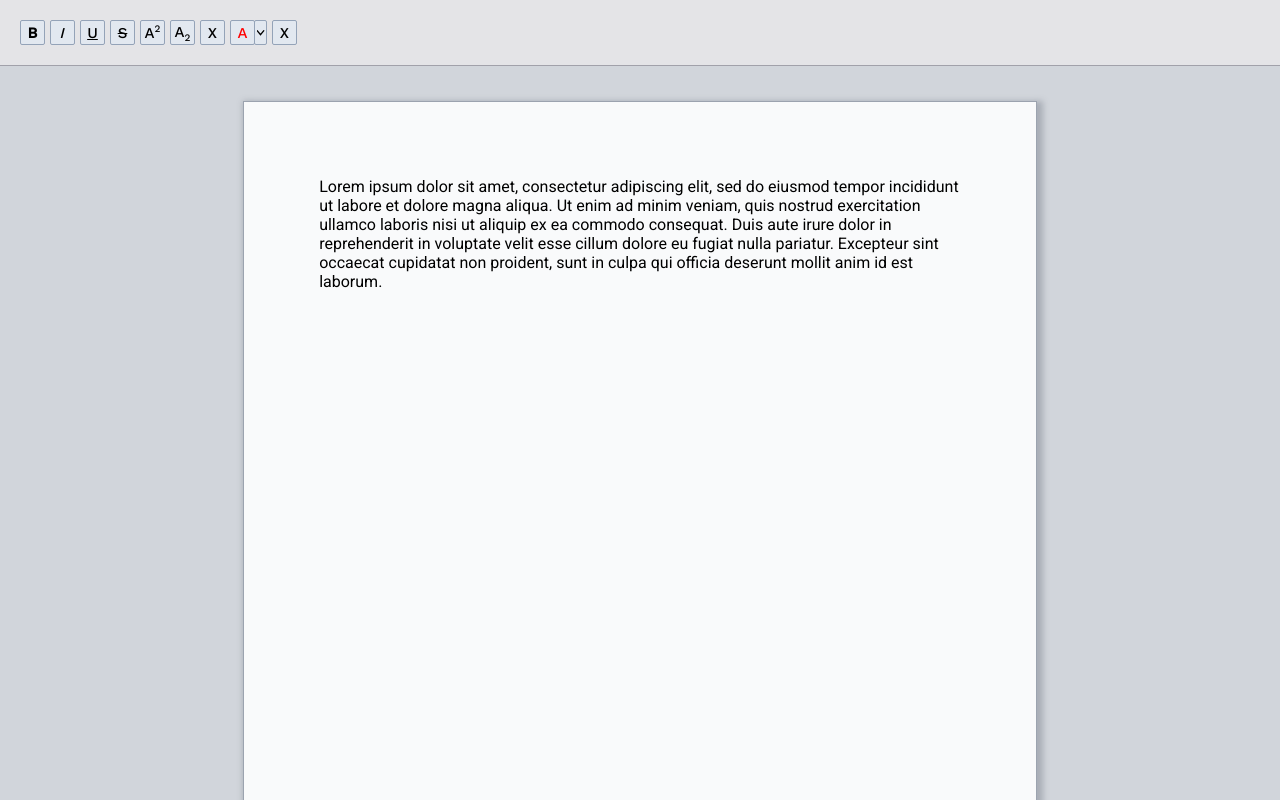
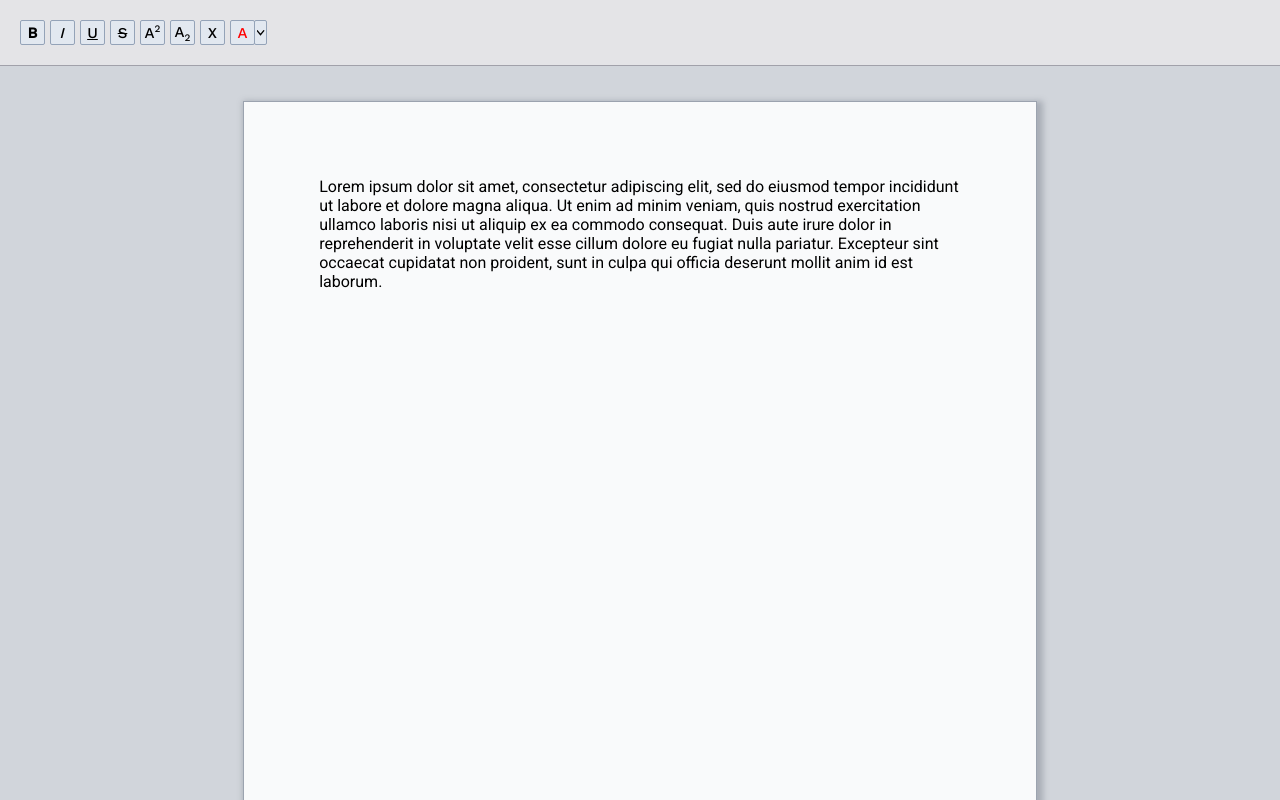
Before and after one commit to 30isnottoolate/wysiwyg-editor, a React app: page / in a window 1280 px wide. Built offline with nearby package versions, Linux system fonts and the light colour scheme.

Commit message:
Remove remove-color tool

```diff
--- a/src/components/App.tsx
+++ b/src/components/App.tsx
@@ -353,12 +353,6 @@ const App: React.FC = () => {
                         </div>
                     }
                 </div>
-                <button
-                    className="tool"
-                    title="Remove Color"
-                    onClick={() => removeFormatting("SPAN")}>
-                    X
-                </button>
             </div>
             <div id="editor-container">
                 <div
```
